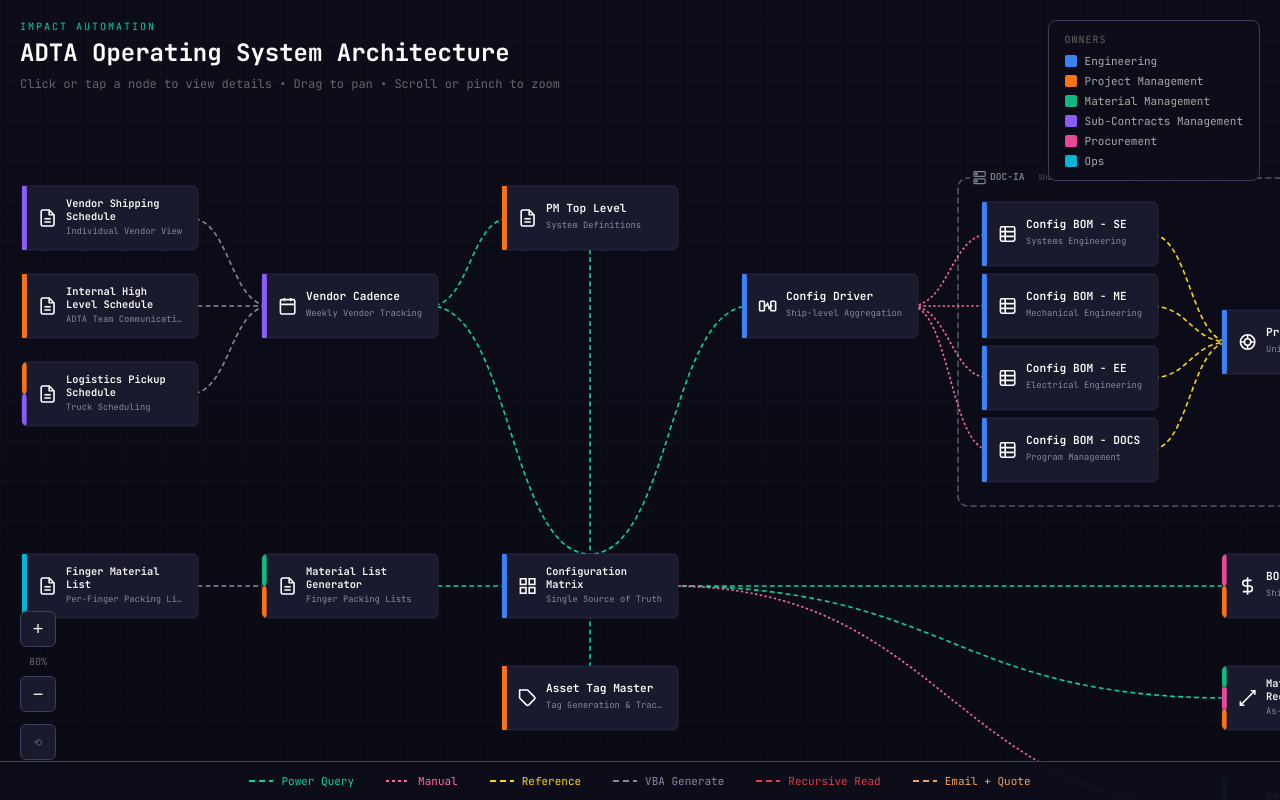
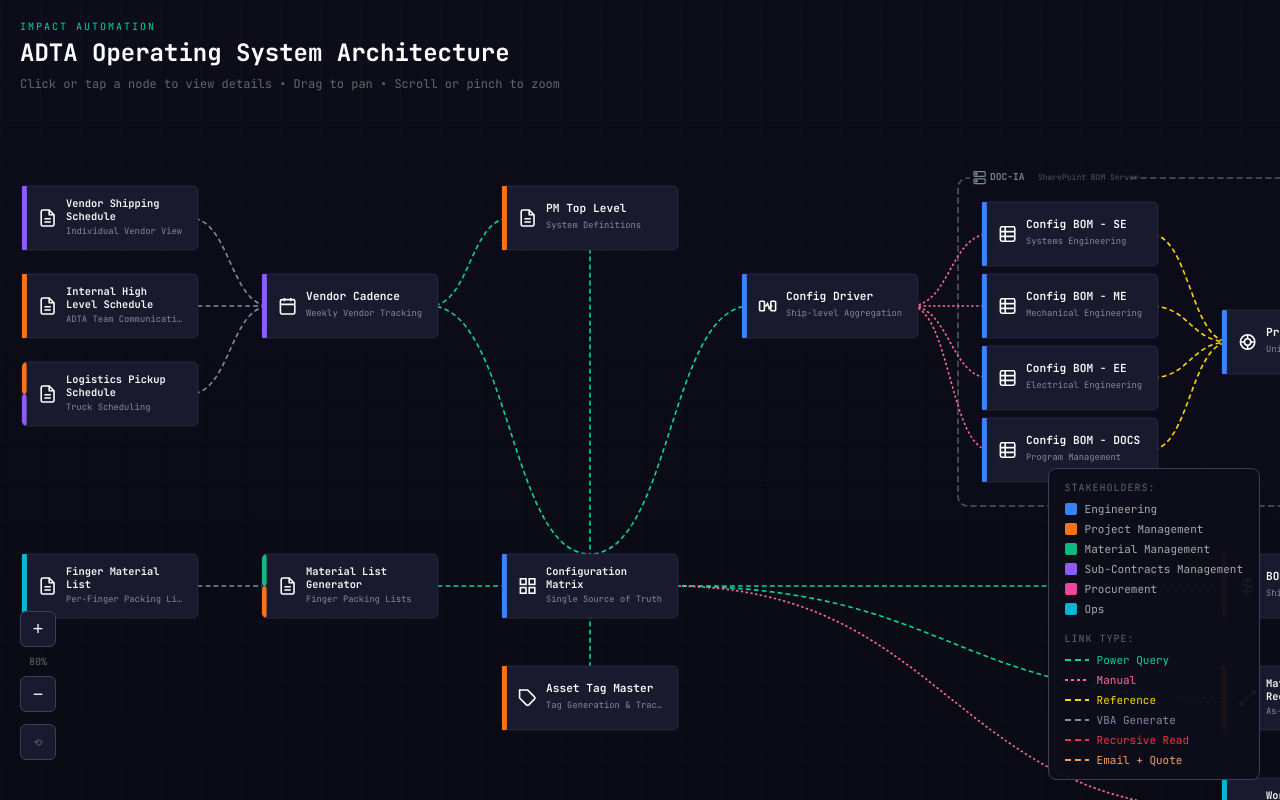
Before and after one commit to CorentinMonnot/ADTA-OS, a React (Vite) app: page / in a window 1280 px wide. Built offline with nearby package versions, Linux system fonts and the light colour scheme.

Commit message:
Updated some links, biderectional link appearance, and legend positioning

```diff
--- a/src/components/diagram/AutomationOSDiagram.jsx
+++ b/src/components/diagram/AutomationOSDiagram.jsx
@@ -320,6 +320,14 @@ export default function AutomationOSDiagram() {
                 stroke-dashoffset: -10;
               }
             }
+            @keyframes flowDashBidirectional {
+              0%, 100% {
+                stroke-dashoffset: -20;
+              }
+              50% {
+                stroke-dashoffset: 20;
+              }
+            }
           `}
         </style>
 
@@ -358,6 +366,7 @@ export default function AutomationOSDiagram() {
               fromSide={conn.fromSide}
               toSide={conn.toSide}
               nodes={nodes}
+              bidirectional={conn.bidirectional}
             />
           ))}
 
@@ -373,10 +382,10 @@ export default function AutomationOSDiagram() {
         </g>
       </svg>
 
-      {/* Owner Legend - Top Right */}
+      {/* Legends - Bottom Right */}
       <div style={{
         position: 'absolute',
-        top: '20px',
+        bottom: '20px',
         right: '20px',
         background: 'rgba(13, 13, 26, 0.95)',
         border: '1px solid #3d3d5c',
@@ -385,8 +394,13 @@ export default function AutomationOSDiagram() {
         fontFamily: "'JetBrains Mono', 'SF Mono', monospace",
         fontSize: '11px',
         zIndex: 20,
+        display: 'flex',
+        flexDirection: 'column',
+        gap: '16px',
       }}>
-        <div style={{ color: '#666', marginBottom: '8px', fontSize: '10px', textTransform: 'uppercase', letterSpacing: '1px' }}>Owners</div>
+        {/* Owners Legend */}
+        <div>
+          <div style={{ color: '#666', marginBottom: '8px', fontSize: '10px', textTransform: 'uppercase', letterSpacing: '1px' }}>Stakeholders:</div>
           <div style={{ display: 'flex', flexDirection: 'column', gap: '6px' }}>
             {Object.entries(ownerColors).map(([owner, color]) => (
               <div key={owner} style={{ display: 'flex', alignItems: 'center', gap: '8px' }}>
@@ -402,21 +416,10 @@ export default function AutomationOSDiagram() {
           </div>
         </div>
 
-      {/* Connection Type Legend - Bottom */}
-      <div style={{
-        position: 'absolute',
-        bottom: '0',
-        left: '0',
-        right: '0',
-        display: 'flex',
-        justifyContent: 'center',
-        gap: '32px',
-        padding: '12px 20px',
-        background: 'rgba(13, 13, 26, 0.95)',
-        borderTop: '1px solid #3d3d5c',
-        fontFamily: "'JetBrains Mono', 'SF Mono', monospace",
-        fontSize: '11px',
-      }}>
+        {/* Link Type Legend */}
+        <div>
+          <div style={{ color: '#666', marginBottom: '8px', fontSize: '10px', textTransform: 'uppercase', letterSpacing: '1px' }}>Link type:</div>
+          <div style={{ display: 'flex', flexDirection: 'column', gap: '6px' }}>
             <div style={{ display: 'flex', alignItems: 'center', gap: '8px' }}>
               <svg width="24" height="2">
                 <line x1="0" y1="1" x2="24" y2="1" stroke="#06D6A0" strokeWidth="2" strokeDasharray="6 4" />
@@ -454,6 +457,8 @@ export default function AutomationOSDiagram() {
               <span style={{ color: '#F4A261' }}>Email + Quote</span>
             </div>
           </div>
+        </div>
+      </div>
 
       {/* Detail panel */}
       <DetailPanel
--- a/src/components/diagram/Connection.jsx
+++ b/src/components/diagram/Connection.jsx
@@ -1,6 +1,6 @@
 import React from 'react';
 
-export default function Connection({ from, to, label, fromSide, toSide, nodes }) {
+export default function Connection({ from, to, label, fromSide, toSide, nodes, bidirectional }) {
   const fromNode = nodes.find(n => n.id === from);
   const toNode = nodes.find(n => n.id === to);
 
@@ -78,7 +78,7 @@ export default function Connection({ from, to, label, fromSide, toSide, nodes })
         strokeWidth="2"
         strokeDasharray={isManual ? "3 3" : "6 4"}
         style={{
-          animation: 'flowDash 1s linear infinite',
+          animation: bidirectional ? 'flowDashBidirectional 4s ease-in-out infinite' : 'flowDash 1s linear infinite',
         }}
       />
     </g>
--- a/src/components/diagram/data/connections.js
+++ b/src/components/diagram/data/connections.js
@@ -3,7 +3,8 @@ export const connections = [
     from: 'config-matrix',
     to: 'pm-top-level',
     label: 'Power Query',
-    description: 'System definitions flow to configuration',
+    description: 'Bi-directional data flow between configuration and project management',
+    bidirectional: true,
   },
   {
     from: 'config-matrix',
@@ -91,17 +92,10 @@ export const connections = [
     from: 'master-proc-tracker',
     to: 'master-receiving',
     label: 'Power Query',
-    description: 'Exposes PRs for receiving',
+    description: 'Bi-directional: PRs exposed for receiving, qty/dates/locations fed back',
     fromSide: 'bottom',
     toSide: 'top',
-  },
-  {
-    from: 'master-receiving',
-    to: 'master-proc-tracker',
-    label: 'Power Query',
-    description: 'Feeds back qty received, dates, locations',
-    fromSide: 'top',
-    toSide: 'bottom',
+    bidirectional: true,
   },
   {
     from: 'master-proc-tracker',
@@ -116,14 +110,6 @@ export const connections = [
     description: 'Procurement manually enters POs into ERP',
     fromSide: 'top',
     toSide: 'bottom',
-  },
-  {
-    from: 'master-receiving',
-    to: 'irp',
-    label: 'Power Query',
-    description: 'Receiving data feeds into IRP',
-    fromSide: 'left',
-    toSide: 'right',
   },
   {
     from: 'config-matrix',
--- a/src/components/diagram/data/nodes.js
+++ b/src/components/diagram/data/nodes.js
@@ -391,7 +391,7 @@ const nodeData = [
     subtitle: 'As-Sold vs As-Built',
     x: 1100,
     y: 720,
-    owners: ['Project Management', 'Material Management', 'Procurement'],
+    owners: ['Project Management'],
     questions: [
       'What are the BOM differences between as-sold and as-built?',
       'What is the quantity delta per item?',
```
Lines whose indentation alone changed are shown as unchanged.
